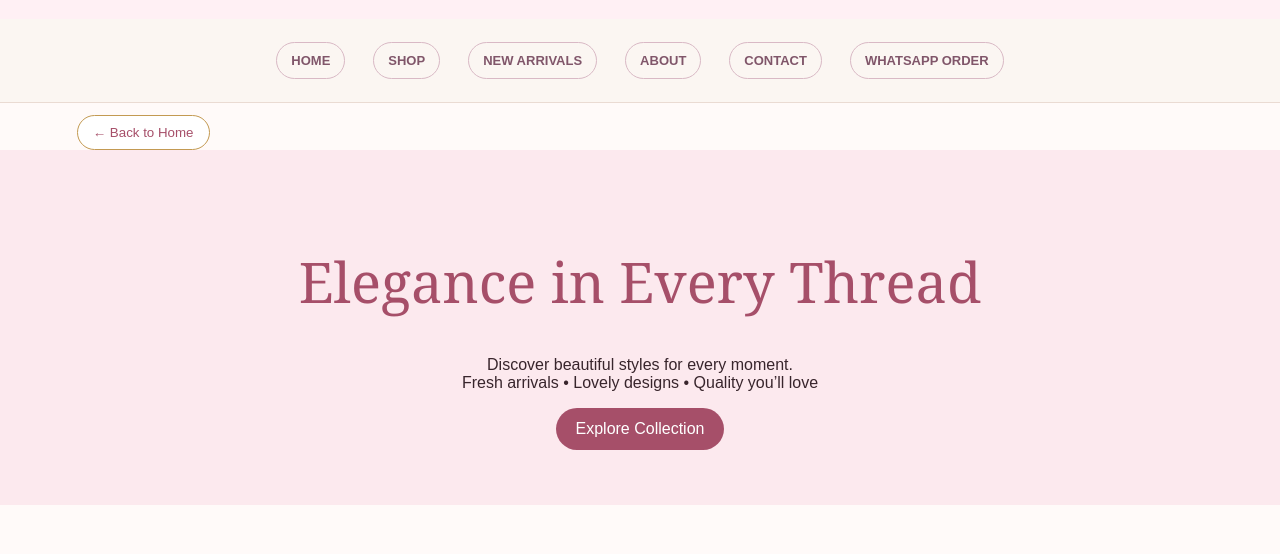
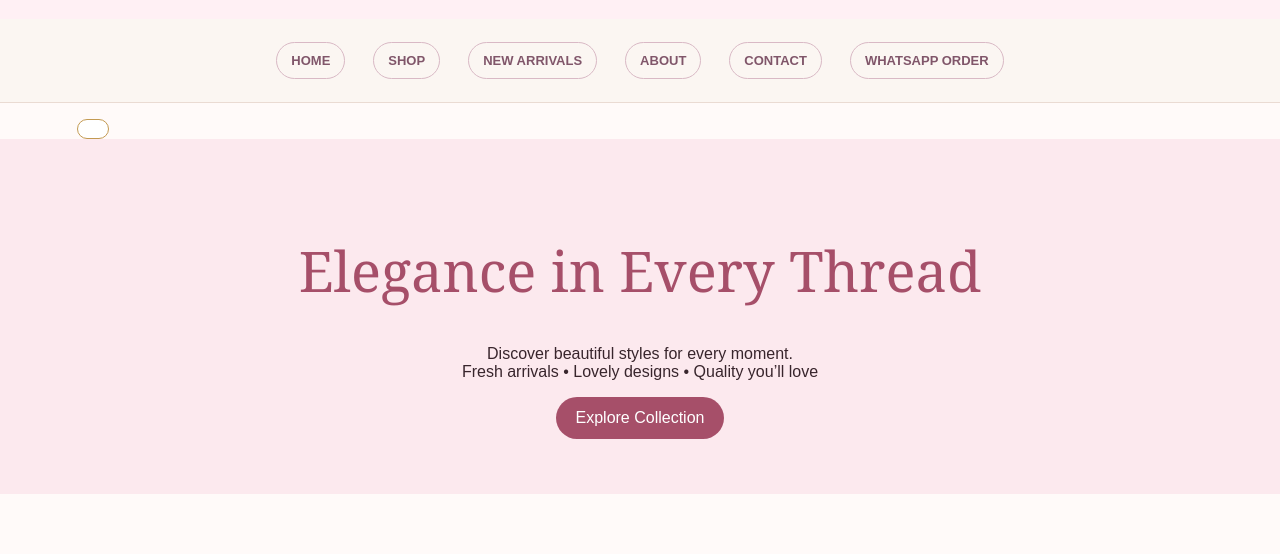
Before and after one commit to jubinantony2023/serah-design, a plain HTML site: page index.html in a window 1280 px wide. Both pictures are taken after a click on the link "SHOP". Shown: the part 240-794 px from the top of the page. Drawn offline with Linux system fonts and the light colour scheme.

Commit message:
Update index.html

```diff
--- a/index.html
+++ b/index.html
@@ -1037,8 +1037,7 @@ body[data-page="home"] .main-nav a:hover {
 </main>
    <section id="about" class="info-section">
      <div class="page-back">
-  <button type="button" onclick="showPage('home')">← Back to Home</button>
-</div>
+
   <div class="about-premium">
 
     <span class="home-kicker">THE HEART BEHIND OUR BRAND</span>
@@ -1066,7 +1065,7 @@ body[data-page="home"] .main-nav a:hover {
     <h3>With Love, SERAH DESIGN 🌸</h3>
   </div>
 </section>
-<div class="page-back" id="customerBack"><button type="button" onclick="showPage('home')">← Back to Home</button></div>
+<div class="page-back" id="customerBack"><button type="button" onclick="showPage('home')"></button></div>
 <div class="hero"><h1>Elegance in Every Thread</h1><p>Discover beautiful styles for every moment.<br>Fresh arrivals • Lovely designs • Quality you’ll love</p><a class="btn" href="#shop">Explore Collection</a></div>
 <section id="shop"><h2>Our Collection</h2><div class="filters"><button onclick="filter('All')">All</button><button onclick="filter('Abaya')">Abaya</button><button onclick="filter('Kurti & Tops')">Kurti & Tops</button><button onclick="filter('Nighty')">Nighty</button><button onclick="filter('Coordinate Sets')">Coordinate Sets</button><button onclick="filter('New Arrivals')">New Arrivals</button></div><div class="grid" id="products"></div></section>
 
```
